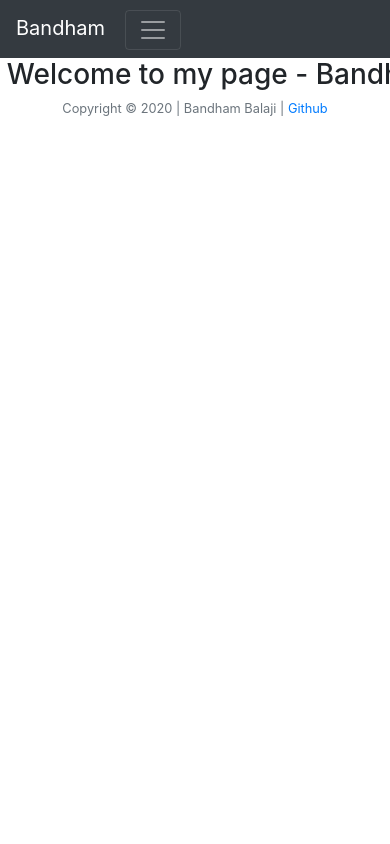
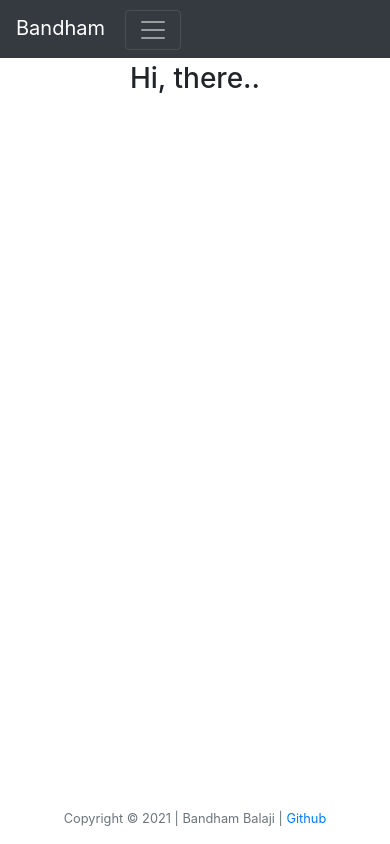
Before and after one commit to bandham-manikanta/angular-in-python-flask, a Flask app: page / in a window 390 px wide; the page is wider, and only the part inside the window is pictured. Run offline with Flask 2, Linux system fonts and the light colour scheme; some libraries are stand-ins or nearby versions.

Commit message:
Welcome Text: Alignment fix for mobile view

```diff
--- a/routes.py
+++ b/routes.py
@@ -6,3 +6,7 @@ from flask import current_app as app
 @app.route('/', methods=['GET'])
 def get_all_cdrs():
     return render_template('index.html')
+
+@app.route('/about', methods=['GET'])
+def get_about_page():
+    return render_template('about.html')
--- a/templates/base.html
+++ b/templates/base.html
@@ -17,7 +17,7 @@
     <nav class="navbar navbar-expand-lg navbar-dark bg-dark">
         <div class="container">
             <div class="navbar-header">
-                <a class="navbar-brand" href="#">Bandham</a>
+                <a class="navbar-brand" href="/">Bandham</a>
                 <button class="navbar-toggler" type="button" data-toggle="collapse" data-target="#navbarNav"
                     aria-controls="navbarNav" aria-expanded="false" aria-label="Toggle navigation">
                     <span class="navbar-toggler-icon"></span>
@@ -26,7 +26,7 @@
             <div class="collapse navbar-collapse" id="navbarNav">
                 <ul class="navbar-nav mr-auto">
                     <li class="nav-item active">
-                        <a class="nav-link" href="#">Home <span class="sr-only">(current)</span></a>
+                        <a class="nav-link" href="/">Home <span class="sr-only">(current)</span></a>
                     </li>
                     <li class="nav-item">
                         <a class="nav-link" href="#">Timeline</a>
@@ -37,7 +37,7 @@
                 </ul>
                 <ul class="navbar-nav navbar-right">
                     <li class="nav-item">
-                        <a class="nav-link" href="#">About me</a>
+                        <a class="nav-link" href="/about">About me</a>
                     </li>
                 </ul>
             </div>
@@ -49,8 +49,8 @@
     </main>
 
 
-    <footer class="small text-center text-muted">
-        <p class="copyright">Copyright &copy; 2020 | Bandham Balaji | <a href="https://github.com/bandhambalaji">
+    <footer class="small text-center text-muted" style="position: absolute; bottom: 0; width: 100%;">
+        <p class="copyright">Copyright &copy; 2021 | Bandham Balaji | <a href="https://github.com/bandhambalaji">
                 Github</a></p>
     </footer>
 
--- a/templates/index.html
+++ b/templates/index.html
@@ -7,9 +7,14 @@
 {% block main %}
 
 <div class="container">
-    <div class="row justify-content-center">
-        <div class="col-auto">
-            <h3>Hi, there.. Welcome to my page - Bandham Balaji</h3>
+    <div class="d-flex justify-content-center mt-1">
+        <div class="row">
+            <div class="d-block">
+                <h3>Hi, there..</h3>
+            </div>
+            <div class="d-none d-sm-block">
+                <h3>&nbsp;Welcome to my page</h3>
+            </div>
         </div>
     </div>
 </div>
```
Also changed, not shown: templates/about.html (added, +15 -0 lines).
